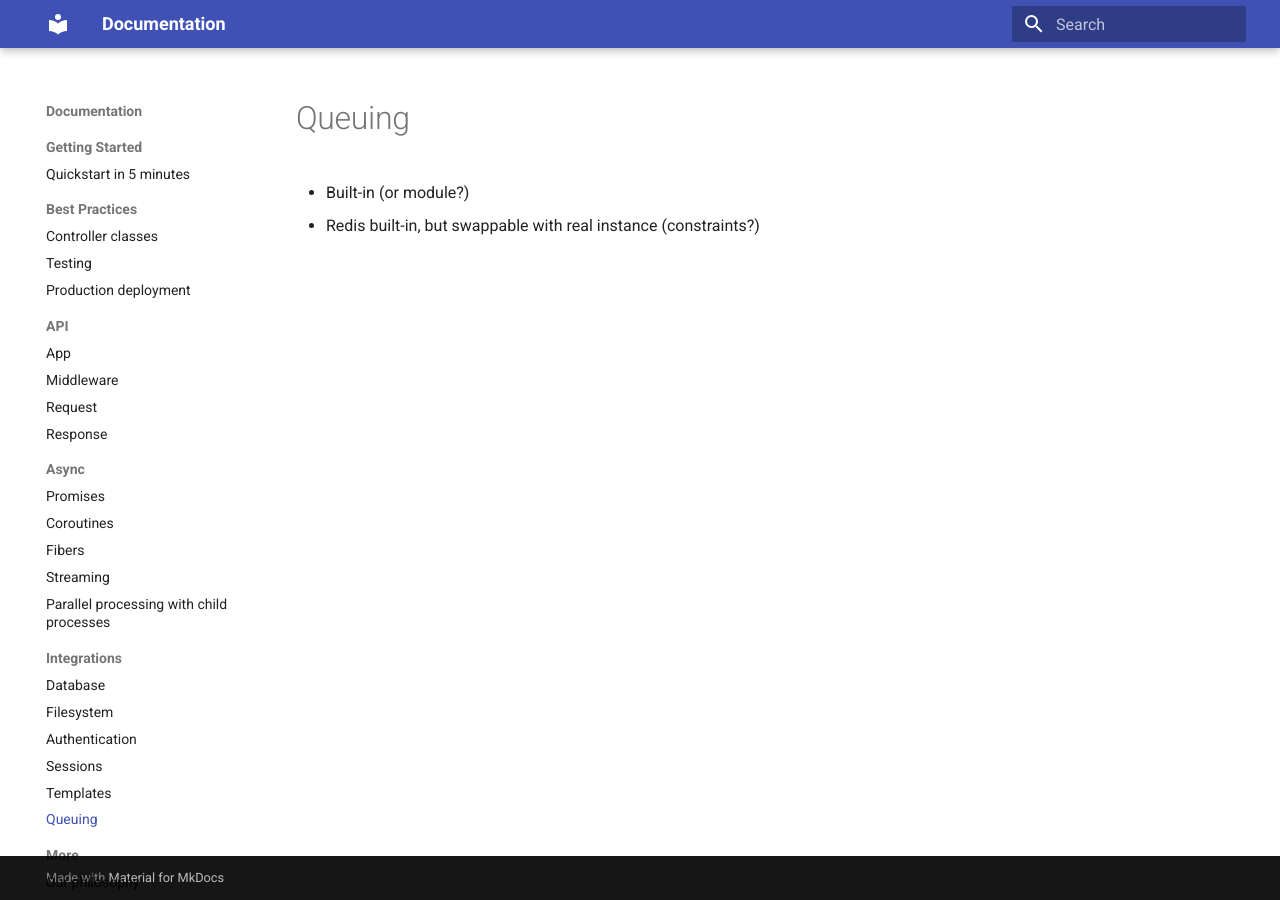
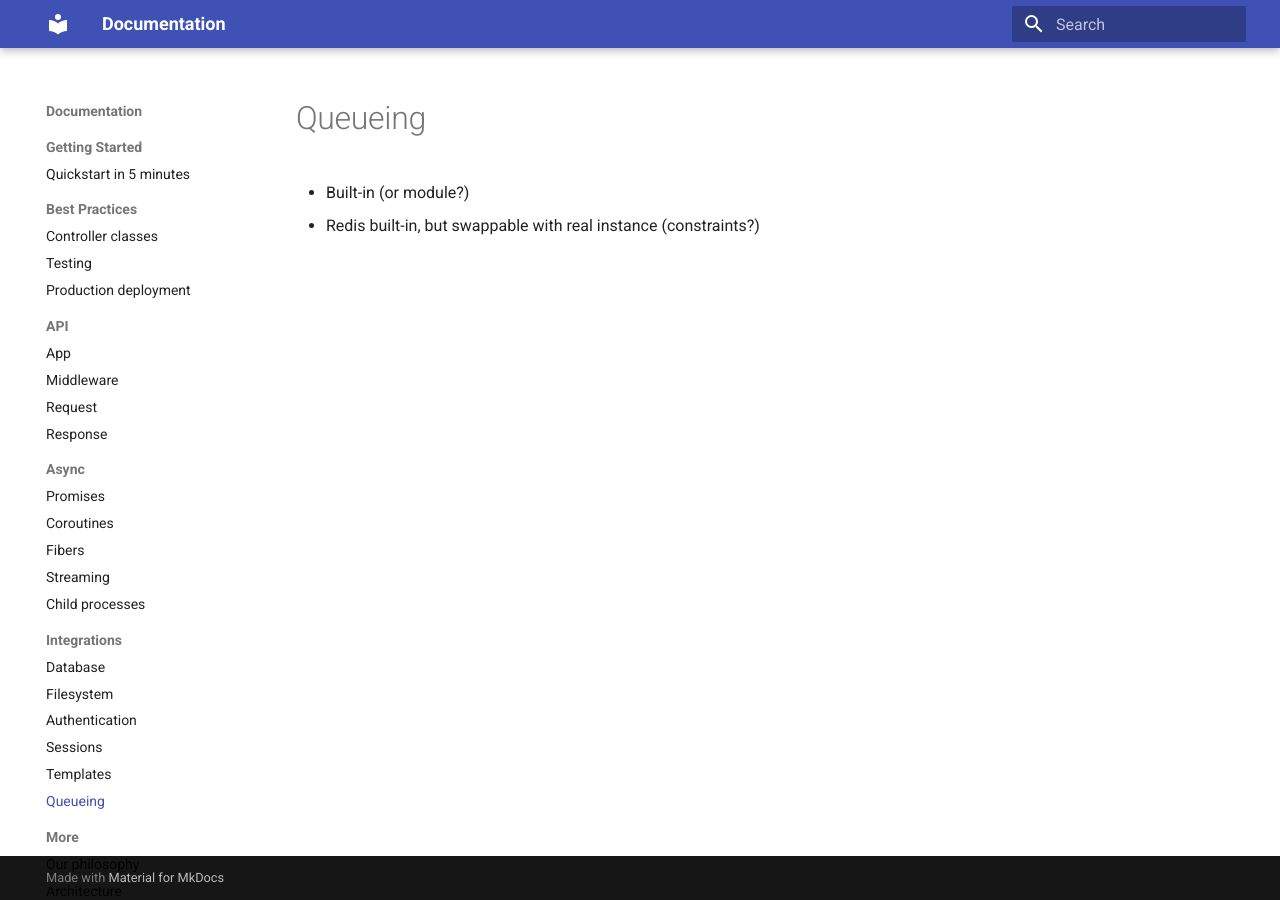
Before and after one commit to clue/framework-x, an MkDocs documentation site: the page built from docs/integrations/queueing.md, in a window 1280 px wide. Built offline with MkDocs 1.6.1 and Material for MkDocs 9.7.7, drawn with Linux system fonts in a browser that asks for light colours.

Commit message:
Typo queueueueueing

```diff
--- a/docs/integrations/queuing.md
+++ b/docs/integrations/queueing.md
@@ -1,4 +1,4 @@
-# Queuing
+# Queueing
 
 * Built-in (or module?)
 * Redis built-in, but swappable with real instance (constraints?)
--- a/mkdocs.yml
+++ b/mkdocs.yml
@@ -32,14 +32,14 @@ nav:
     - async/coroutines.md
     - async/fibers.md
     - async/streaming.md
-    - async/child-processes.md
+    - "Child processes": async/child-processes.md
   - Integrations:
     - integrations/database.md
     - integrations/filesystem.md
     - integrations/authentication.md
     - integrations/sessions.md
     - integrations/templates.md
-    - integrations/queuing.md
+    - integrations/queueing.md
   - More:
     - more/philosophy.md
     - more/architecture.md
```
